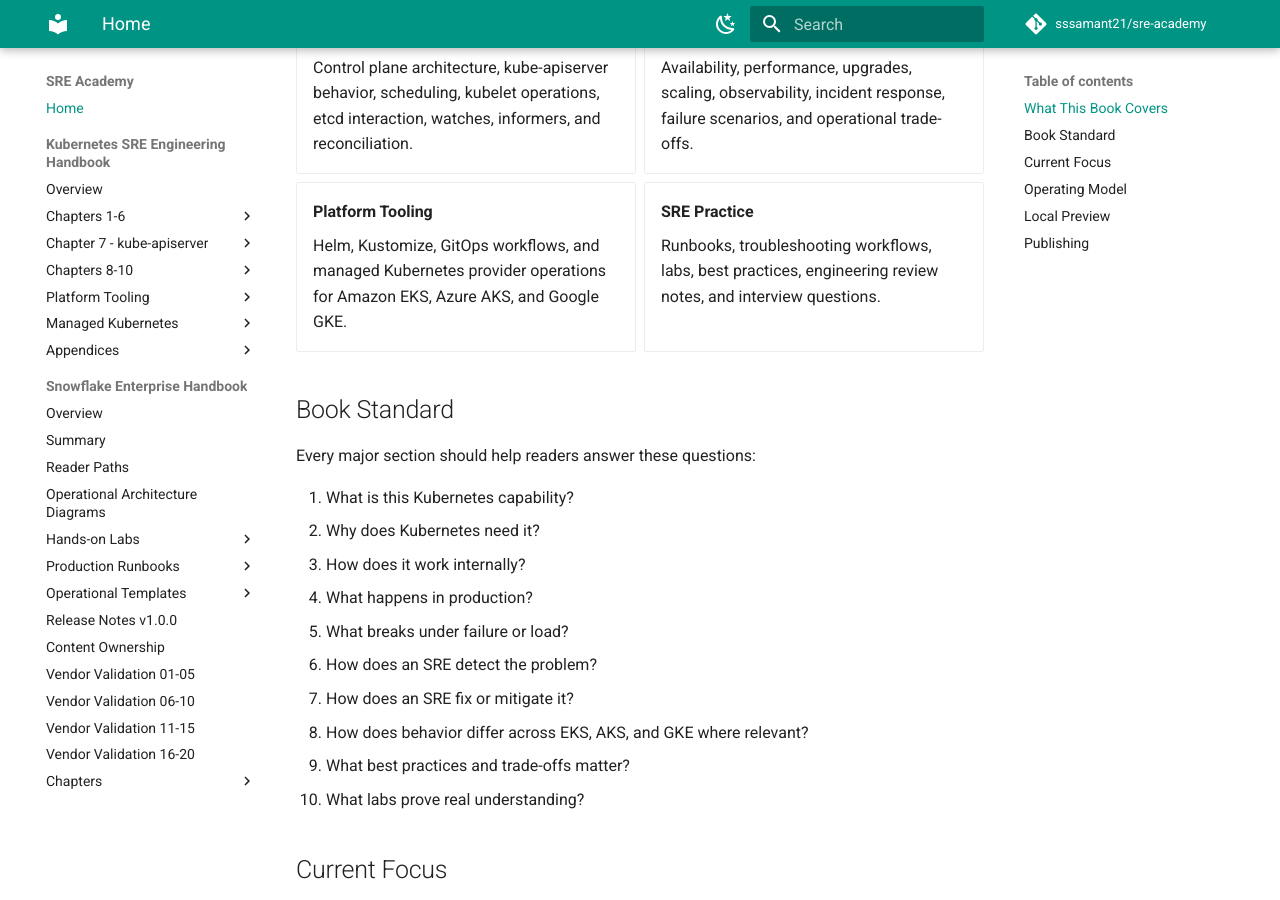
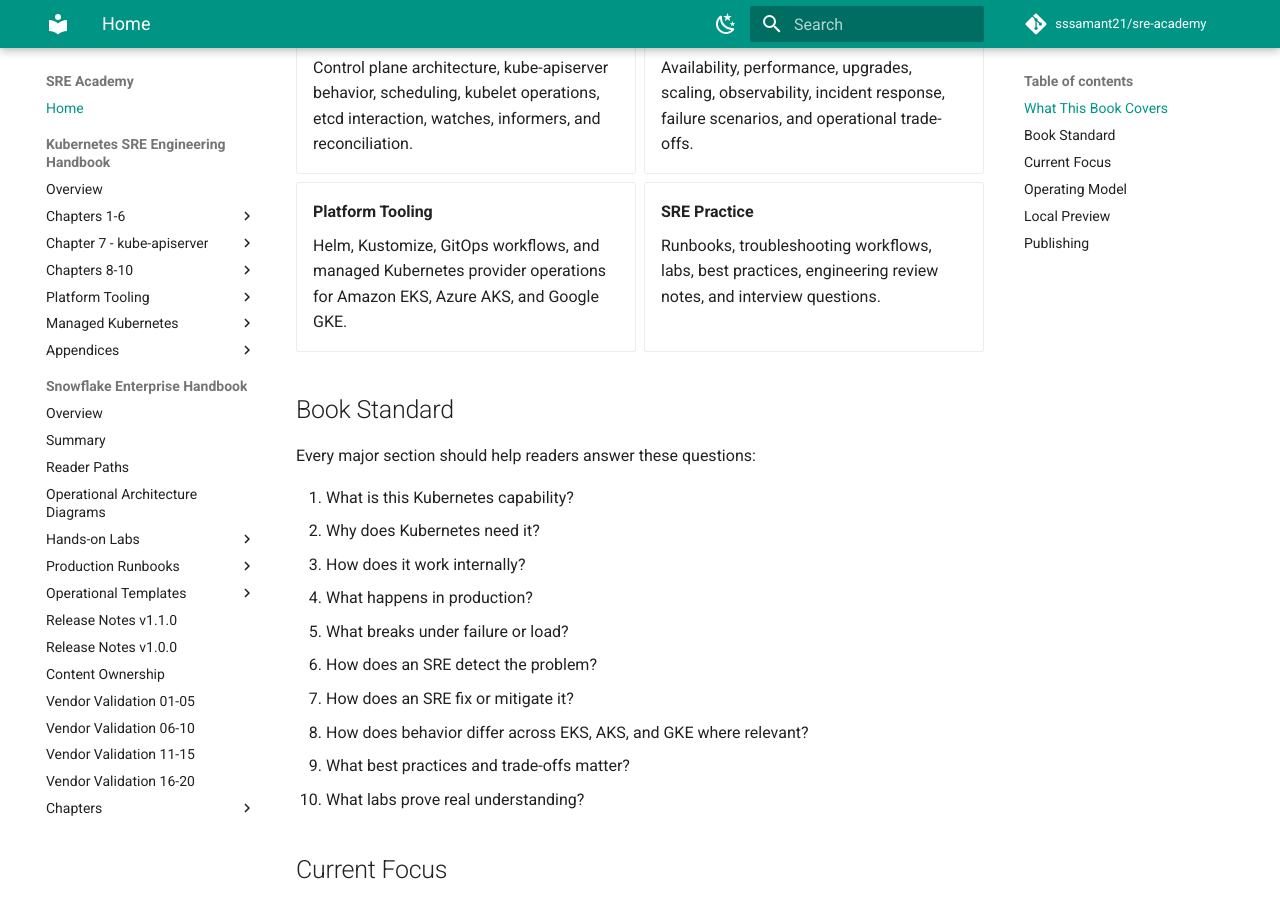
Before and after one commit to sssamant21/sre-academy, an MkDocs documentation site: the page built from docs/index.md, in a window 1280 px wide and 900 px high, scrolled down 385 px. Built offline with MkDocs 1.6.1 and Material for MkDocs 9.7.7, drawn with Linux system fonts in a browser that asks for light colours; comment, search, counter and statistics services are not loaded.

Commit message:
docs: add Snowflake v1.1.0 release notes to navigation

```diff
--- a/mkdocs.yml
+++ b/mkdocs.yml
@@ -140,6 +140,7 @@
           - Performance Investigation: books/snowflake/templates/performance-investigation.md
           - Incident and RCA: books/snowflake/templates/incident-and-rca.md
           - FinOps Review: books/snowflake/templates/finops-review.md
+      - Release Notes v1.1.0: books/snowflake/RELEASE_NOTES_v1.1.0.md
       - Release Notes v1.0.0: books/snowflake/RELEASE_NOTES_v1.0.0.md
       - Content Ownership: books/snowflake/content-ownership.md
       - Vendor Validation 01-05: books/snowflake/validation/chapter-01-05.md
```
